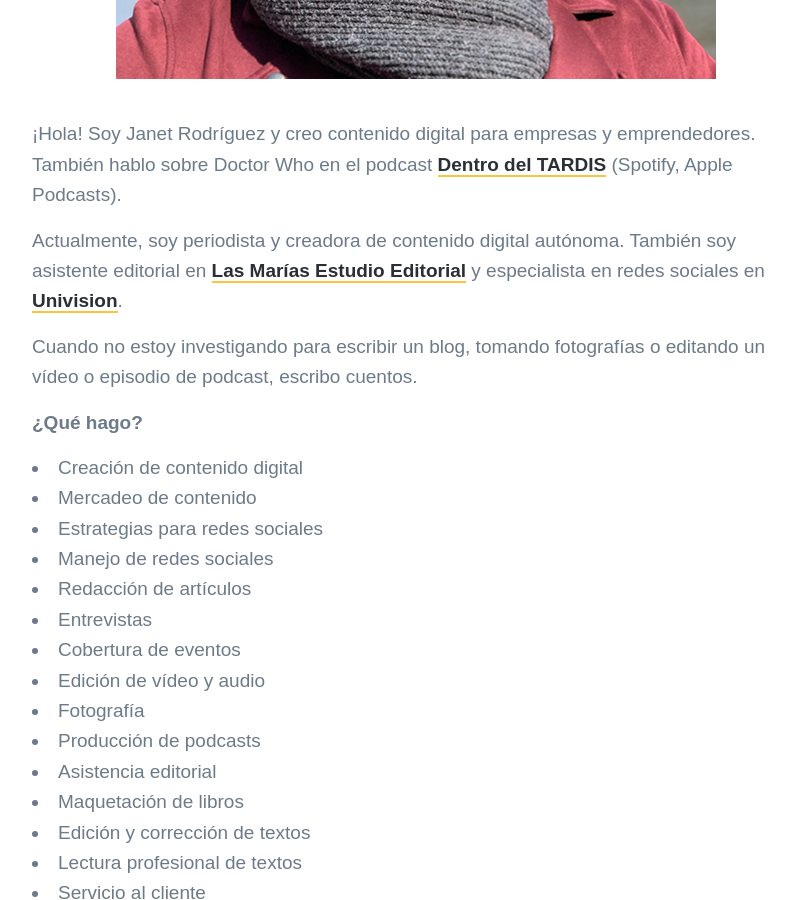
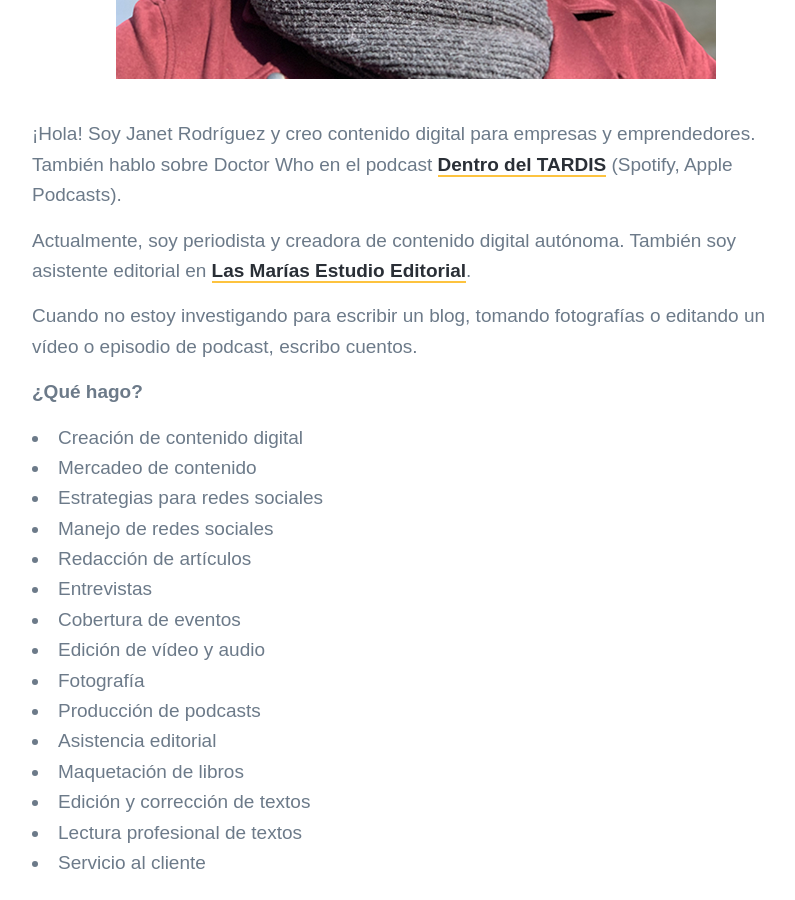
Before and after one commit to rgjanet/rgjanet.github.io, a Jekyll site: the page built from _pages/acerca.md, in a window 1280 px wide and 900 px high, scrolled down 831 px. Shown: the whole window, without its empty margins (224-1019 px from the left). Built offline with Jekyll 4.4.1, drawn with Linux system fonts in a browser that asks for light colours; nearby versions of some CDN libraries; some web fonts are replaced.

Commit message:
Update acerca.md

```diff
--- a/_pages/acerca.md
+++ b/_pages/acerca.md
@@ -9,7 +9,7 @@ featured_image: /images/Proyectos/videos-rgjanet.png
 
 ¡Hola! Soy Janet Rodríguez y creo contenido digital para empresas y emprendedores. También hablo sobre Doctor Who en el podcast [Dentro del TARDIS](http://www.anchor.com/dentrodeltardis) (Spotify, Apple Podcasts).
 
-Actualmente, soy periodista y creadora de contenido digital autónoma. También soy asistente editorial en [Las Marías Estudio Editorial](http://www.lasmariaseditorial.com) y especialista en redes sociales en [Univision](http://www.univision.com).
+Actualmente, soy periodista y creadora de contenido digital autónoma. También soy asistente editorial en [Las Marías Estudio Editorial](http://www.lasmariaseditorial.com).
 
 Cuando no estoy investigando para escribir un blog, tomando fotografías o editando un vídeo o episodio de podcast, escribo cuentos.
 
```
